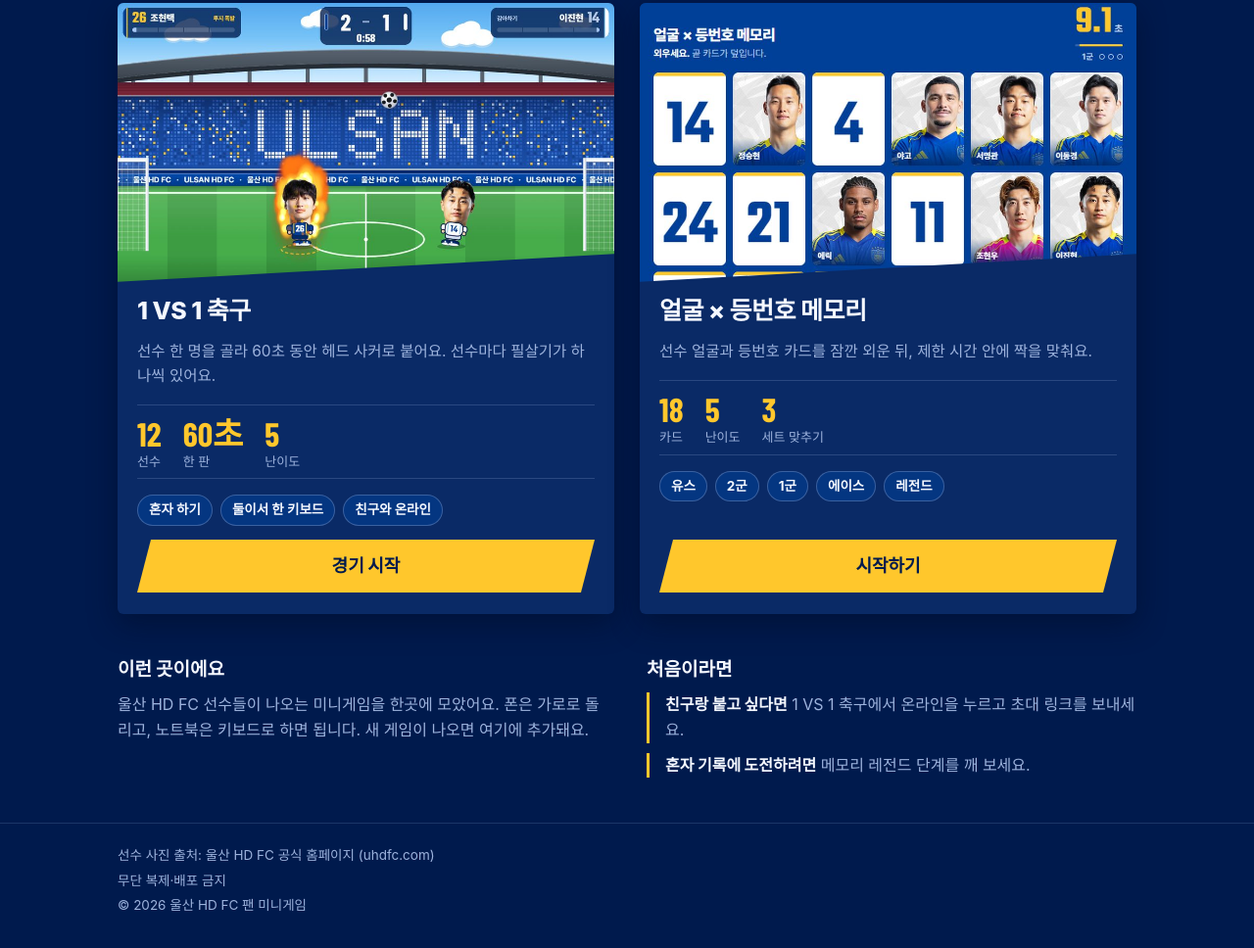
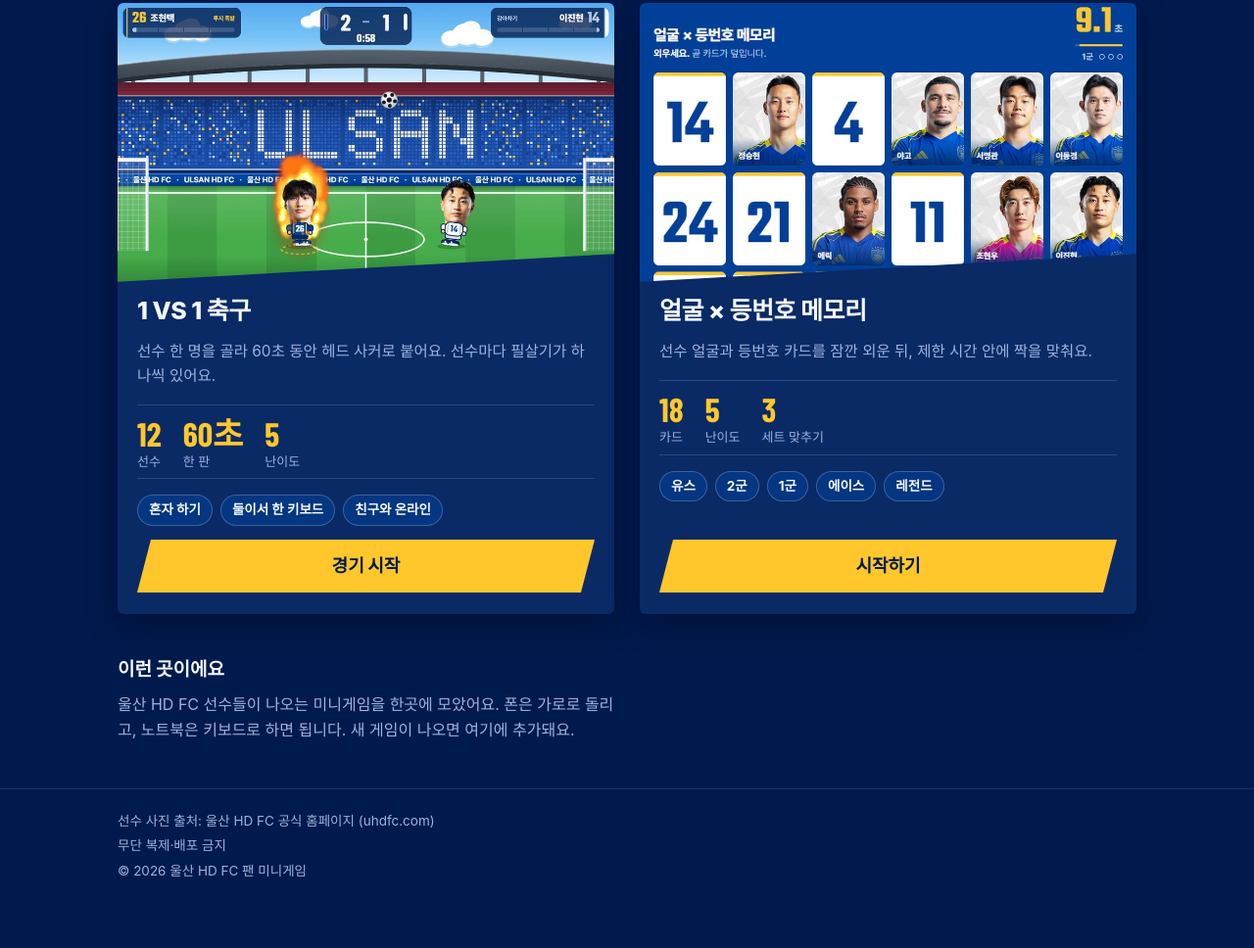
Before and after one commit to ROBINKIM0221/ROBINKIM0221.github.io, a plain HTML site: page index.html in a window 1280 px wide. Shown: the part 539-1507 px from the top of the page at 98% size. After the commit the page ends 1471 px from the top, so only its background shows below. Drawn offline with Linux system fonts and the light colour scheme; a web font is replaced by a local one.

Commit message:
처음이라면 안내 삭제

```diff
--- a/index.html
+++ b/index.html
@@ -81,12 +81,8 @@ h2 { margin: 0; font-size: 25px; font-weight: 850; letter-spacing: -.02em; line-
 
 /* ---------- 안내 ---------- */
 .about { display: grid; gap: 26px; padding: 34px 0 10px; }
-@media (min-width: 760px) { .about { grid-template-columns: 1fr 1fr; gap: 40px; } }
 h3 { margin: 0 0 8px; font-size: 19px; font-weight: 850; }
 .about p { margin: 0; color: var(--muted); max-width: 32em; }
-.tips { margin: 0; padding: 0; list-style: none; display: grid; gap: 10px; }
-.tips li { color: var(--muted); padding-left: 16px; border-left: 3px solid var(--gold); }
-.tips strong { color: var(--white); font-weight: 800; }
 
 footer { margin-top: 36px; padding: 22px 0 calc(28px + env(safe-area-inset-bottom)); border-top: 1px solid rgba(157,179,221,.18); color: var(--muted); font-size: 13.5px; }
 footer p { margin: 0 0 4px; }
@@ -145,13 +141,6 @@ footer p { margin: 0 0 4px; }
       <h3>이런 곳이에요</h3>
       <p>울산 HD FC 선수들이 나오는 미니게임을 한곳에 모았어요. 폰은 가로로 돌리고, 노트북은 키보드로 하면 됩니다. 새 게임이 나오면 여기에 추가돼요.</p>
     </div>
-    <div>
-      <h3>처음이라면</h3>
-      <ul class="tips">
-        <li><strong>친구랑 붙고 싶다면</strong> 1 VS 1 축구에서 온라인을 누르고 초대 링크를 보내세요.</li>
-        <li><strong>혼자 기록에 도전하려면</strong> 메모리 레전드 단계를 깨 보세요.</li>
-      </ul>
-    </div>
   </section>
 </main>
 
```
